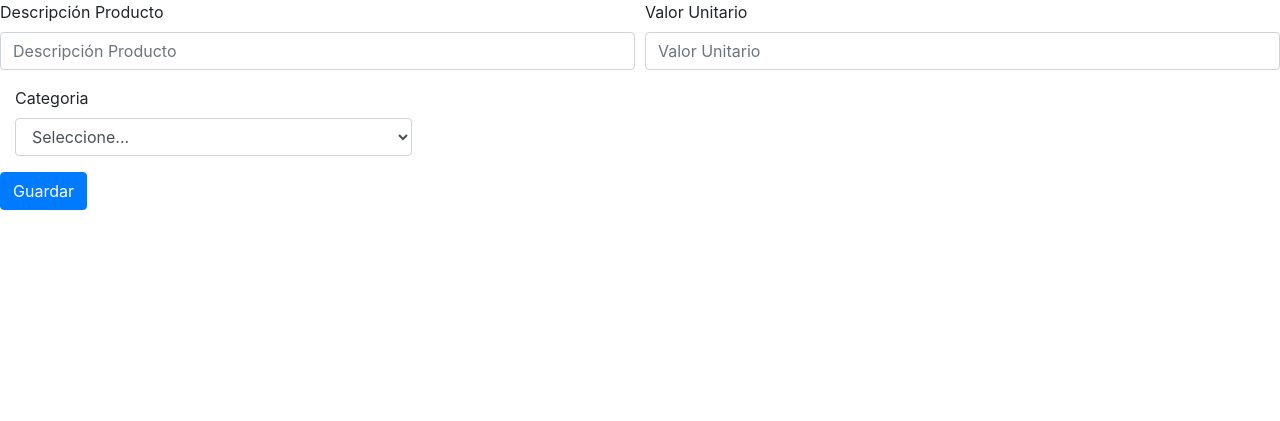
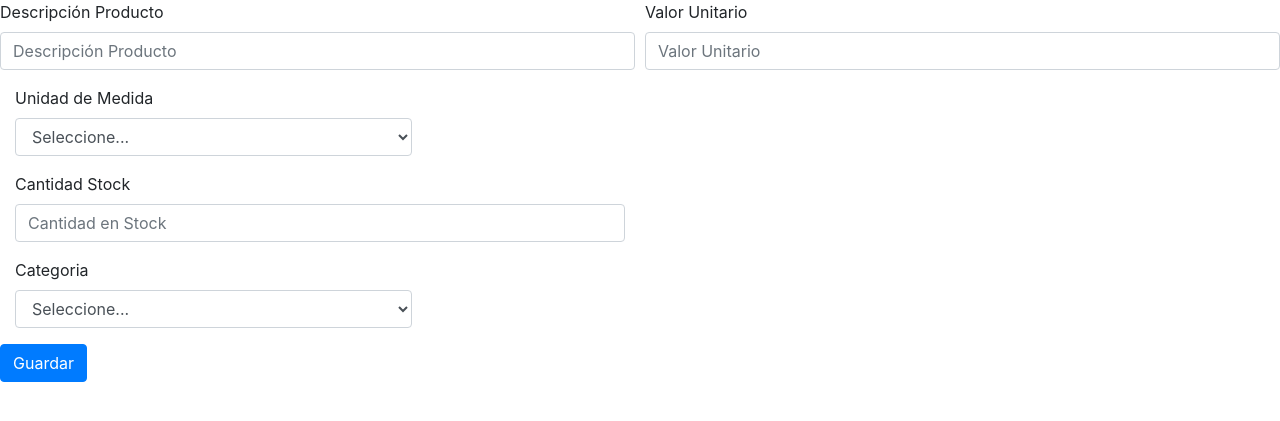
Before and after one commit to jlballesterosv/ADSO_SEM_2_Python_Flask_MVC, a Flask app: page /crear_producto in a window 1280 px wide. Shown: the part 56-477 px from the top of the page. Run offline with Flask 3, Linux system fonts and the light colour scheme; some libraries are stand-ins or nearby versions.

Commit message:
leer y crear de la base de datos

```diff
--- a/src/app.py
+++ b/src/app.py
@@ -1,5 +1,7 @@
-from flask import Flask, render_template
+from flask import Flask, render_template, request, redirect, url_for
 from src.models import Base, engine
+from src.models.productos import Productos
+from src.models.categorias import Categorias
 
 app = Flask(__name__)
 
@@ -15,10 +17,20 @@ if __name__ == '__main__':
 def index():
     return render_template('index.html', titulo_pagina = 'Inicio')
 
-@app.route('/crear_producto')
+@app.route('/crear_producto', methods=['POST','GET'])
 def crear_producto():
+    if request.method == 'POST':
+        descripcion = request.form.get('descripcion')
+        valor_unitario = request.form.get('valor_unitario')
+        unidad_medida = request.form.get('unidad_medida')
+        cantida_stock = request.form.get('cantida_stock')
+        categoria = request.form.get('categoria')
+        producto = Productos(descripcion,valor_unitario,unidad_medida,cantida_stock,categoria)
+        Productos.agregar_producto(producto)
+        return redirect(url_for('ver_productos'))
     return render_template('formulario_crear_producto.html', titulo_pagina = 'Crear Producto')
 
 @app.route('/ver_productos')
 def ver_productos():
-    return render_template('tabla_productos.html', titulo_pagina = 'Ver Productos')
+    productos = Productos.obtener_productos()
+    return render_template('tabla_productos.html', titulo_pagina = 'Ver Productos', productos=productos)
--- a/src/models/__init__.py
+++ b/src/models/__init__.py
@@ -1,9 +1,9 @@
 from flask_sqlalchemy import SQLAlchemy
 import psycopg2
 from sqlalchemy import create_engine
-from sqlalchemy.orm import declarative_base, sessionmaker
+from sqlalchemy.orm import declarative_base, sessionmaker, relationship
 
-engine = create_engine("postgresql+psycopg2://postgres:123456@localhost:5432/factura_sem_2_test")
+engine = create_engine("postgresql+psycopg2://postgres:123456@localhost:5432/factura_sem_2_final")
 
 connection = engine.connect()
 
--- a/src/models/categorias.py
+++ b/src/models/categorias.py
@@ -3,7 +3,7 @@ from src.models import session, Base
 
 class Categorias(Base):
     __tablename__ = "categorias"
-    id = Column(Integer, prymary_key=True)
+    id = Column(Integer, primary_key=True)
     categoria = Column(String(300), unique=True, nullable=False)
 
     def __init__(self, categoria):
--- a/src/templates/formulario_crear_producto.html
+++ b/src/templates/formulario_crear_producto.html
@@ -1,22 +1,35 @@
 {% extends 'layout.html' %}
 
 {% block contenido %}
-<form action="tabla_productos.html">
+<form action="crear_producto" method="post">
   <div class="form-row">
     <div class="form-group col-md-6">
       <label for="descripcion">Descripción Producto</label>
-      <input type="text" class="form-control" id="descripcion" placeholder="Descripción Producto">
+      <input type="text" class="form-control" id="descripcion" name="descripcion" placeholder="Descripción Producto">
     </div>
     <div class="form-group col-md-6">
       <label for="valor_unitario">Valor Unitario</label>
-      <input type="text" class="form-control" id="valor_unitario" placeholder="Valor Unitario">
+      <input type="text" class="form-control" id="valor_unitario" name="valor_unitario" placeholder="Valor Unitario">
     </div>
 
   </div>
+  <div class="form-group col-md-4">
+    <label for="unidad_medida">Unidad de Medida</label>
+    <select id="unidad_medida" name="unidad_medida" class="form-control">
+        <option selected>Seleccione...</option>
+        <option value="GRS">GRS</option>
+        <option value="UND">UND</option>
+      <option>...</option>
+    </select>
+  </div>
 
+  <div class="form-group col-md-6">
+    <label for="cantida_stock">Cantidad Stock</label>
+    <input type="text" class="form-control" id="cantida_stock" name="cantida_stock" placeholder="Cantidad en Stock">
+  </div>
     <div class="form-group col-md-4">
       <label for="categoria">Categoria</label>
-      <select id="categoria" class="form-control">
+      <select id="categoria" name="categoria" class="form-control">
           <option selected>Seleccione...</option>
           <option value="1">Alimentos</option>
           <option value="2">Calzado</option>
```
Also changed, not shown: src/models/productos.py (+11 -1 lines), src/templates/tabla_productos.html (+14 -20 lines).
